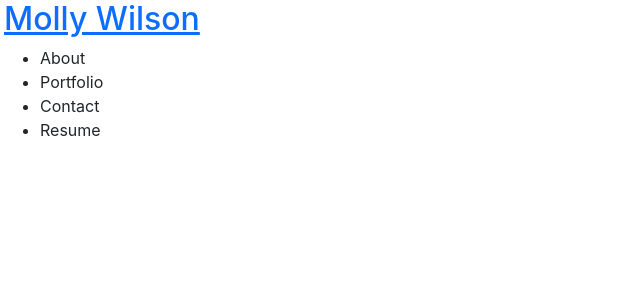
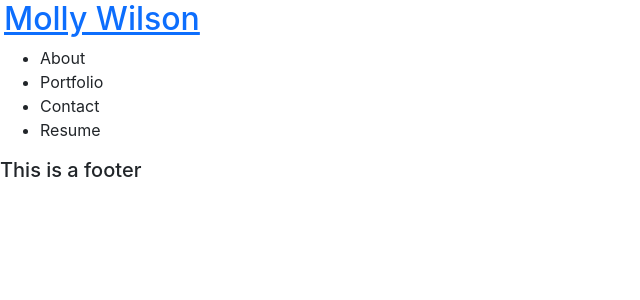
Before and after one commit to mswil/React-Portfolio, a React (Create React App) app: page / in a window 1280 px wide. Shown: the top 300 px of the page, without its empty margins (0-640 px from the left). Built offline with nearby package versions, Linux system fonts and the light colour scheme.

Commit message:
footer skeleton

```diff
--- a/src/App.js
+++ b/src/App.js
@@ -6,6 +6,7 @@ import Header from './components/Header';
 import Gallery from './components/Gallery';
 // import Contact from './components/Contact';
 // import Resume from './components/Resume'
+import Footer from './components/Footer';
 
 
 function App() {
@@ -44,6 +45,7 @@ function App() {
         <main>
           {renderPage()}
         </main>
+        <Footer></Footer>
       </div>
   );
 }
--- /dev/null
+++ b/src/components/Footer.js
@@ -0,0 +1,10 @@
+
+function Footer() {
+    return (
+        <footer>
+            <h5>This is a footer</h5>
+        </footer>
+    )
+}
+
+export default Footer;
```
